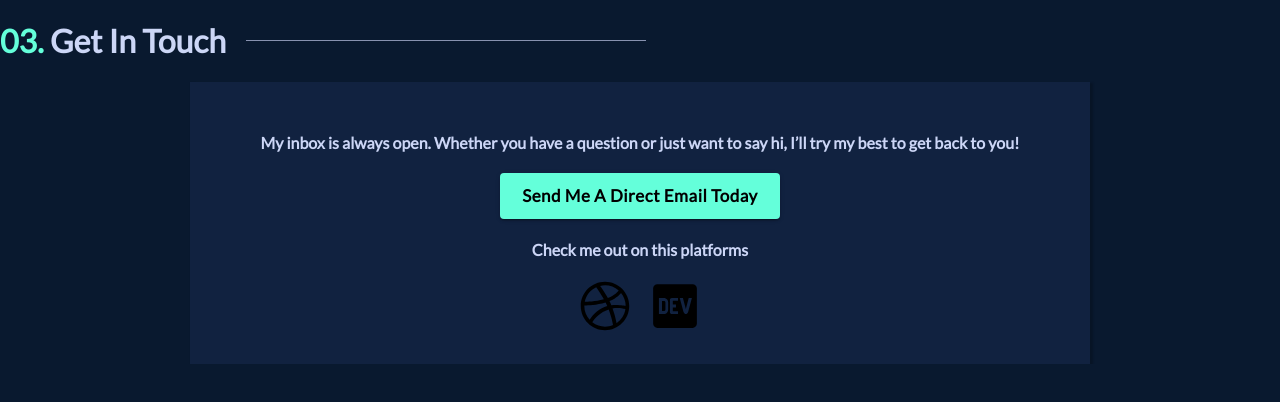
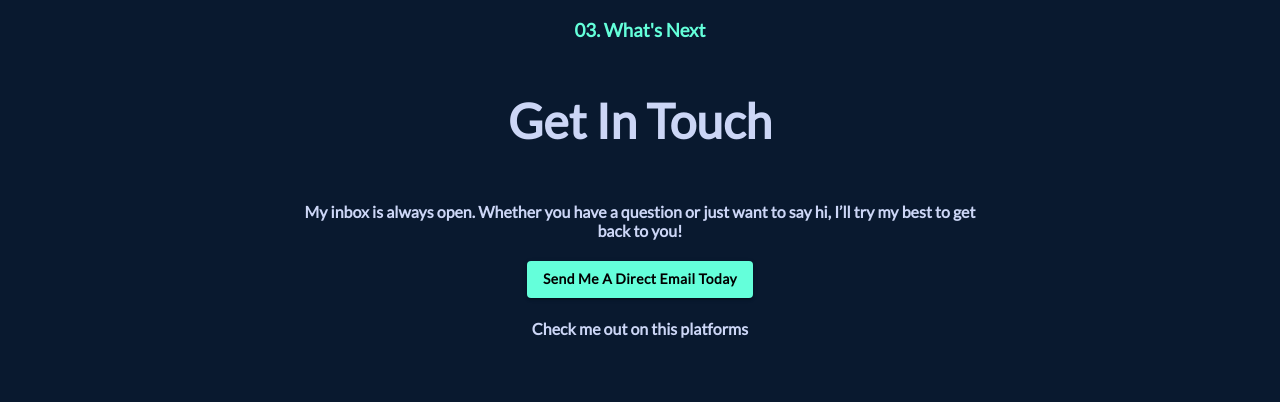
Before and after one commit to Techbrolakes/portfolio-website, a Next.js app: page /components/MiddleLayout/Contact in a window 1280 px wide. Shown: the top 402 px of the page. Built offline with nearby package versions, Linux system fonts and the light colour scheme.

Commit message:
version-2.8

```diff
--- a/pages/components/MiddleLayout/Contact.js
+++ b/pages/components/MiddleLayout/Contact.js
@@ -1,7 +1,7 @@
 import React from "react";
 import styled from "styled-components";
 import Button from "@mui/material/Button";
-import Image from "next/image";
+import { Tooltip } from "@mui/material";
 
 // import PhoneInTalkIcon from "@mui/icons-material/PhoneInTalk";
 
@@ -9,10 +9,8 @@ function Contact() {
   return (
     <ContactBox>
       <ContactHeading>
-        <h1>
-          <span>03. </span> Get In Touch
-        </h1>
-        <Line></Line>
+        <h3>03. What's Next</h3>
+        <h1>Get In Touch</h1>
       </ContactHeading>
       <ContactContainer>
         <ContactDetails>
@@ -23,22 +21,26 @@ function Contact() {
             </h4>
           </ContactInformation>
           <ContactForm>
-            <Button variant="contained" size="large">
+            <Button variant="contained" size="medium">
               Send me a direct email today
             </Button>
           </ContactForm>
           <SocialSegment>
             <h4> Check me out on this platforms</h4>
-            <ImageDiv>
-              <Image
-                src="/dribbble-brands.svg"
-                width={50}
-                height={50}
-                alt="dribble"
-              />
-              <span></span>
-              <Image src="/dev-brands.svg" width={50} height={50} alt="dev" />
-            </ImageDiv>
+            <IconDiv>
+              <Tooltip title="Behance">
+                <i class="lab la-behance"></i>
+              </Tooltip>
+              <Tooltip title="Github">
+                <i class="lab la-github"></i>
+              </Tooltip>
+              <Tooltip title="Dribble">
+                <i class="lab la-dribbble"></i>
+              </Tooltip>
+              <Tooltip title="Linkedin">
+                <i class="lab la-linkedin"></i>
+              </Tooltip>
+            </IconDiv>
           </SocialSegment>
         </ContactDetails>
       </ContactContainer>
@@ -56,33 +58,25 @@ const ContactBox = styled.div`
 
 const ContactHeading = styled.div`
   display: flex;
+  flex-direction: column;
   align-items: center;
   h1 {
     color: #ccd6f6;
-    margin-right: 20px;
+    font-size: 48px;
 
     @media all and (min-width: 320px) and (max-width: 600px) {
       font-size: 20px;
       justify-content: center;
     }
   }
-  span {
+  h3 {
     color: rgb(100, 255, 218);
   }
   @media all and (min-width: 320px) and (max-width: 600px) {
-    flex-direction: column;
-    justify-content: center;
+    display: flex;
   }
 `;
-const Line = styled.div`
-  width: 400px;
-  border-bottom: 0.3px groove #8892b0;
 
-  @media all and (min-width: 320px) and (max-width: 600px) {
-    width: 150px;
-    border-bottom: 2px groove rgb(100, 255, 218);
-  }
-`;
 const ContactContainer = styled.div`
   display: flex;
   flex-direction: column;
@@ -90,10 +84,8 @@ const ContactContainer = styled.div`
   align-items: center;
 `;
 const ContactDetails = styled.div`
-  padding: 30px;
-  width: 900px;
-  background: #112240;
-  box-shadow: 2px 2px 2px 1px rgba(0, 0, 0, 0.2);
+  width: 700px;
+
   @media all and (min-width: 320px) and (max-width: 600px) {
     width: 100%;
     background: none;
@@ -104,10 +96,6 @@ const ContactInformation = styled.div`
   flex: 1;
   color: #ccd6f6;
   text-align: center;
-
-  h1 {
-    text-align: center;
-  }
 `;
 const ContactForm = styled.div`
   flex: 1;
@@ -118,7 +106,7 @@ const ContactForm = styled.div`
     font-family: "lato";
     font-weight: 600;
     text-transform: capitalize;
-    font-size: 17px;
+    font-size: 14px;
     color: #000;
     background: rgb(100, 255, 218);
   }
@@ -138,6 +126,11 @@ const SocialSegment = styled.div`
     padding: 10px;
   }
 `;
-const ImageDiv = styled.div`
-  color: #fff;
+const IconDiv = styled.div`
+  font-size: 32px;
+  color: #ccd6f6;
+
+  i {
+    padding: 2px;
+  }
 `;
--- a/pages/components/MiddleLayout/Footer.js
+++ b/pages/components/MiddleLayout/Footer.js
@@ -12,6 +12,6 @@ function Footer() {
 export default Footer;
 
 const FooterSection = styled.div`
-  color: #fff;
+  color: #ccd6f6;
   text-align: center;
 `;
--- a/pages/components/Portfolio.js
+++ b/pages/components/Portfolio.js
@@ -58,7 +58,7 @@ const MiddleLayout = styled.div`
   flex-direction: column;
   justify-content: space-between;
   width: 1050px;
-  height: 550vh;
+  height: 510vh;
   @media all and (min-width: 320px) and (max-width: 600px) {
     width: 100%;
     justify-content: space-between;
--- a/pages/components/SideComponents/SocialLinks.js
+++ b/pages/components/SideComponents/SocialLinks.js
@@ -4,7 +4,6 @@ import GitHubIcon from "@mui/icons-material/GitHub";
 import WhatsApp from "@mui/icons-material/WhatsApp";
 import Instagram from "@mui/icons-material/Instagram";
 import LinkedIn from "@mui/icons-material/LinkedIn";
-import TwitterIcon from "@mui/icons-material/Twitter";
 import { Tooltip } from "@mui/material";
 
 function SocialLinks() {
@@ -23,9 +22,7 @@ function SocialLinks() {
         <Tooltip title="LinkedIn">
           <LinkedIn />
         </Tooltip>
-        <Tooltip title="Twitter">
-          <TwitterIcon />
-        </Tooltip>
+
         <LineOne></LineOne>
       </Links>
     </div>
--- a/pages/index.js
+++ b/pages/index.js
@@ -10,6 +10,10 @@ export default function Home() {
         <title>Lekan Dar</title>
         <meta name="description" content="Generated by create next app" />
         <link rel="icon" href="/ld4.svg" />
+        <link
+          rel="stylesheet"
+          href="https://maxst.icons8.com/vue-static/landings/line-awesome/line-awesome/1.3.0/css/line-awesome.min.css"
+        ></link>
       </Head>
       <Navbar />
       <Portfolio />
```
Also changed, not shown: pages/components/MiddleLayout/Projects.js (+13 -0 lines).
